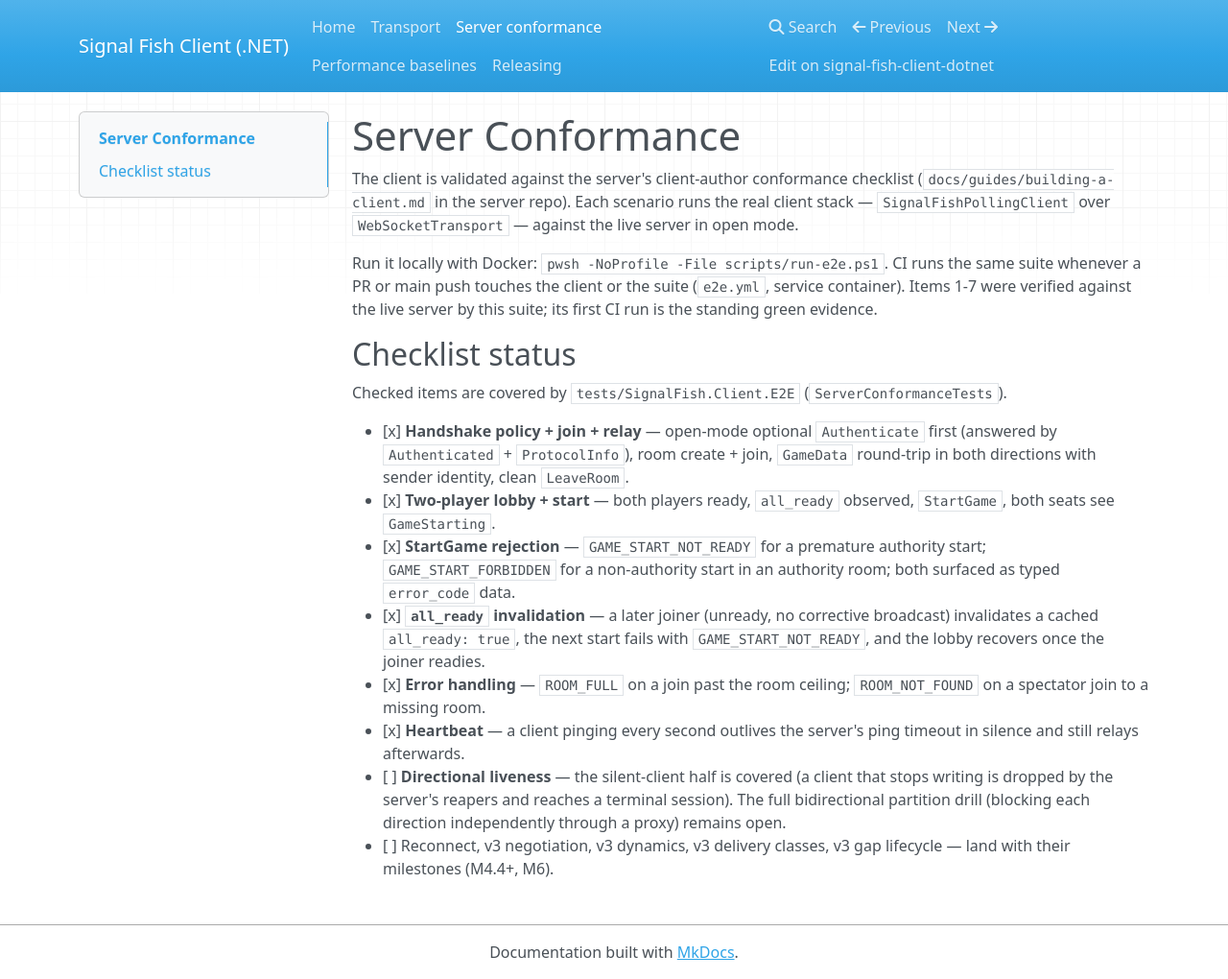
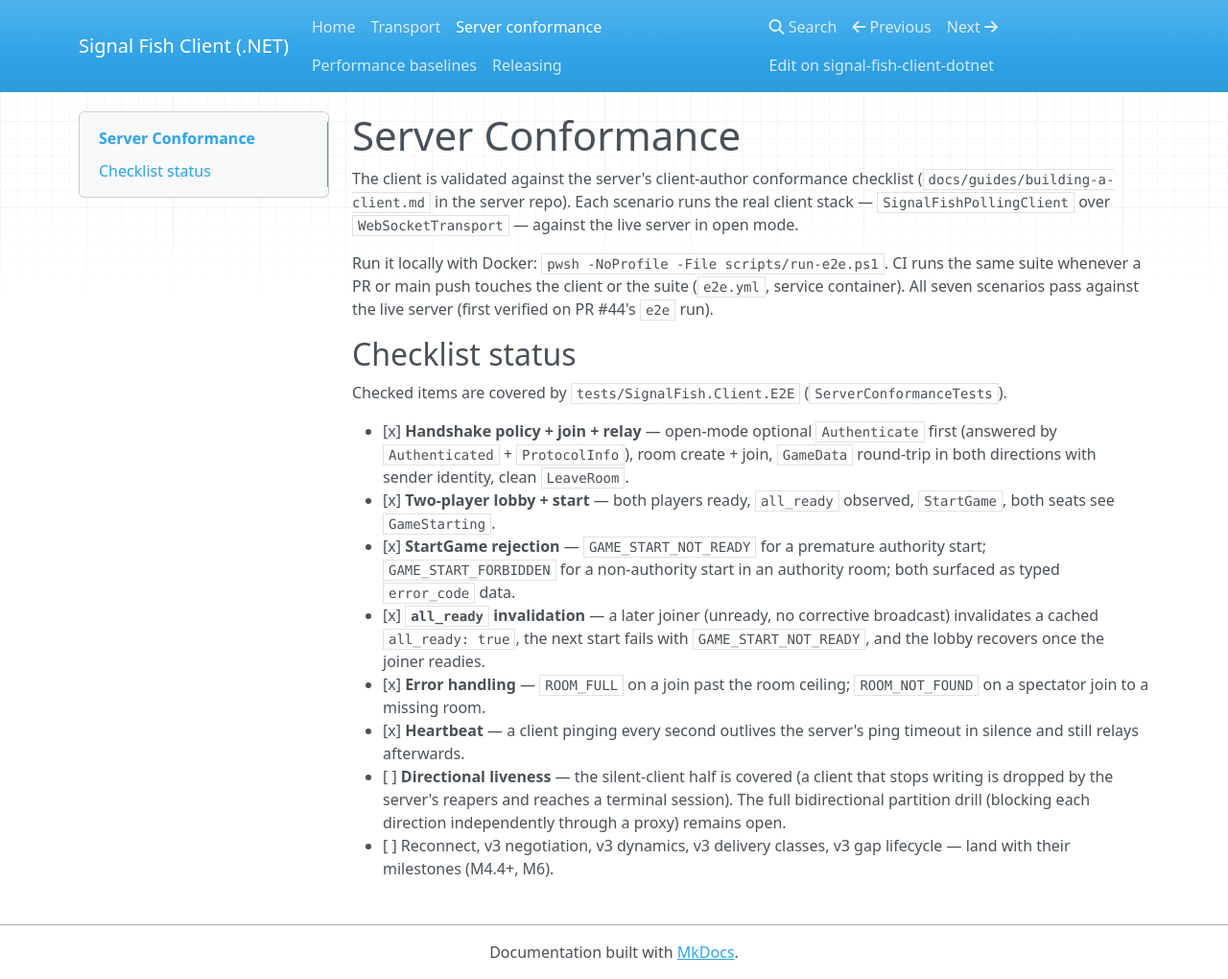
Before and after one commit to Ambiguous-Interactive/signal-fish-client-dotnet, an MkDocs documentation site: the page built from docs/conformance.md, in a window 1280 px wide and 1020 px high. Shown: the whole window at 96% size. Built offline with MkDocs 1.6.1, drawn with Linux system fonts in a browser that asks for light colours; nearby versions of some CDN libraries.

Commit message:
Retry all probe failures; record first live-run outcome

```diff
--- a/docs/conformance.md
+++ b/docs/conformance.md
@@ -7,9 +7,8 @@ scenario runs the real client stack — `SignalFishPollingClient` over
 
 Run it locally with Docker: `pwsh -NoProfile -File scripts/run-e2e.ps1`.
 CI runs the same suite whenever a PR or main push touches the client or
-the suite (`e2e.yml`, service container). Items 1-7 were verified against
-the live server by this suite; its first CI run is the standing green
-evidence.
+the suite (`e2e.yml`, service container). All seven scenarios pass against
+the live server (first verified on PR #44's `e2e` run).
 
 ## Checklist status
 
```
Also changed, not shown: progress/session-018-e2e-command-surface-m3.6.md (+6 -0 lines), 1 other file.
